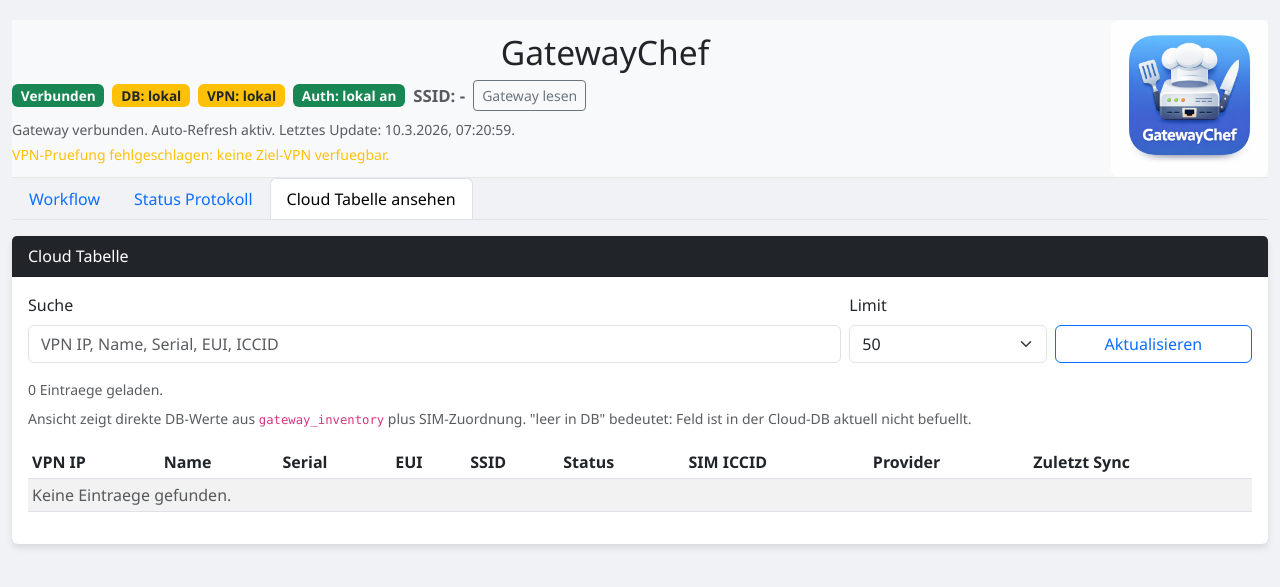
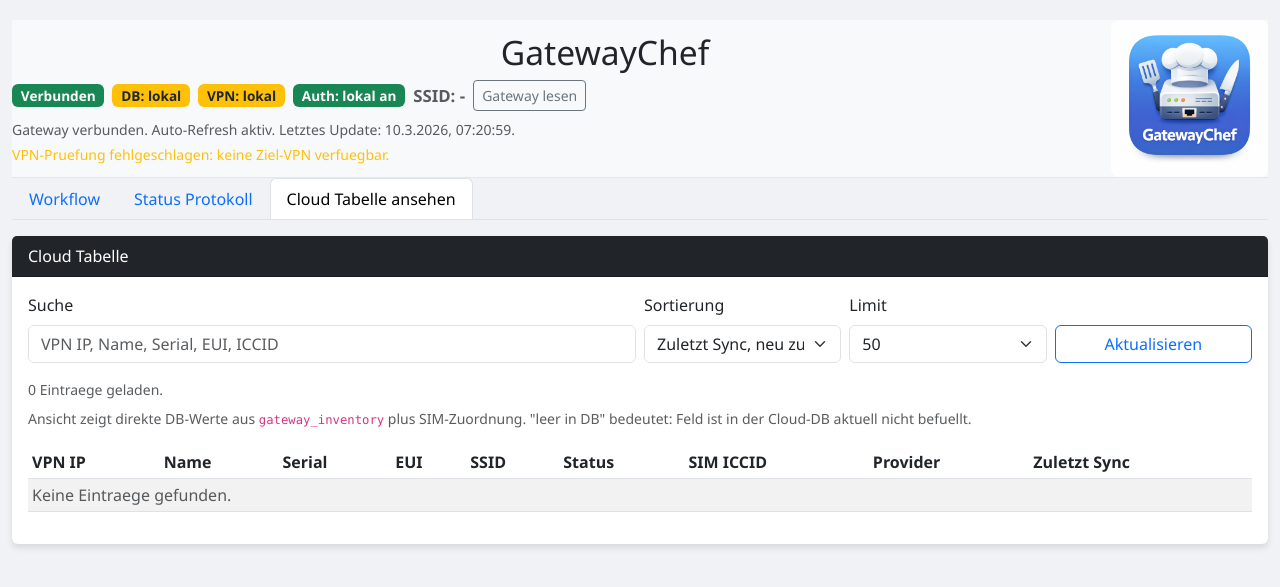
Before and after one commit to ball-b-lab/gatewayChef, a Flask app: page / in a window 1280 px wide, after a click on "Cloud Tabelle ansehen". Shown: the top 587 px of the page. Run offline with Flask 3, Linux system fonts and the light colour scheme; data that the repository does not hold is empty; some libraries are stand-ins or nearby versions.

Commit message:
Add cloud table sorting options

```diff
--- a/routes/db.py
+++ b/routes/db.py
@@ -170,12 +170,29 @@
     """
     search_term = (request.args.get('q') or '').strip()
     raw_limit = request.args.get('limit', '50')
+    sort_by = (request.args.get('sort_by') or 'last_sync').strip()
+    sort_dir = (request.args.get('sort_dir') or 'desc').strip().lower()
     try:
         limit = int(raw_limit)
     except (TypeError, ValueError):
         return error("Limit muss eine Zahl sein.", 400)
 
     limit = max(1, min(limit, 200))
+
+    sort_columns = {
+        "vpn_ip": "gi.vpn_ip",
+        "last_sync": "gi.last_gateway_sync_at",
+    }
+    if sort_by not in sort_columns:
+        return error("Ungueltige Sortierung.", 400)
+    if sort_dir not in {"asc", "desc"}:
+        return error("Ungueltige Sortierrichtung.", 400)
+
+    sort_expression = sort_columns[sort_by]
+    if sort_by == "last_sync":
+        order_clause = f"{sort_expression} {sort_dir.upper()} NULLS LAST, gi.id DESC"
+    else:
+        order_clause = f"{sort_expression} {sort_dir.upper()}, gi.id DESC"
 
     conn = None
     try:
@@ -221,7 +238,7 @@
                 LEFT JOIN sim_cards sc ON sc.id = gi.sim_card_id
                 LEFT JOIN sim_vendors sv ON sv.id = sc.vendor_id
                 {where_clause}
-                ORDER BY gi.assigned_at DESC NULLS LAST, gi.id DESC
+                ORDER BY {order_clause}
                 LIMIT %s
             """,
             params
@@ -249,6 +266,8 @@
             "count": len(rows),
             "query": search_term,
             "limit": limit,
+            "sort_by": sort_by,
+            "sort_dir": sort_dir,
         })
     except psycopg2.Error as e:
         return error(f"Datenbank Fehler: {e}", 500)
--- a/static/js/main.js
+++ b/static/js/main.js
@@ -185,6 +185,7 @@
     const clientSearch = document.getElementById('clientSearch');
     const clientId = document.getElementById('clientId');
     const cloudTableSearch = document.getElementById('cloudTableSearch');
+    const cloudTableSort = document.getElementById('cloudTableSort');
     const wsUser = document.getElementById('wsUser');
     const wsPass = document.getElementById('wsPass');
 
@@ -273,6 +274,11 @@
             loadCloudTableViewer();
         });
     }
+    if (cloudTableSort) {
+        cloudTableSort.addEventListener('change', () => {
+            loadCloudTableViewer();
+        });
+    }
 
     // Trigger Webservice check when credentials change
     const triggerWsCheck = () => {
--- a/static/js/workflow.js
+++ b/static/js/workflow.js
@@ -719,10 +719,12 @@
                 return { ok: false, error: String(e) };
             }
         },
-        async fetchTable(query, limit) {
+        async fetchTable(query, limit, sortBy, sortDir) {
             const params = new URLSearchParams();
             if (query) params.set('q', query);
             if (limit) params.set('limit', String(limit));
+            if (sortBy) params.set('sort_by', sortBy);
+            if (sortDir) params.set('sort_dir', sortDir);
             try {
                 const res = await safeJson(`/api/db/table-view?${params.toString()}`);
                 const unwrapped = unwrap(res.data);
@@ -788,15 +790,17 @@
 export async function loadCloudTableViewer() {
         const searchInput = document.getElementById('cloudTableSearch');
         const limitInput = document.getElementById('cloudTableLimit');
+        const sortInput = document.getElementById('cloudTableSort');
         const statusEl = document.getElementById('cloudTableStatus');
         const query = searchInput?.value?.trim() || '';
         const limit = limitInput?.value || '50';
+        const [sortBy = 'last_sync', sortDir = 'desc'] = (sortInput?.value || 'last_sync:desc').split(':');
 
         if (statusEl) {
             statusEl.textContent = 'Lade Cloud Tabelle...';
         }
 
-        const result = await DatabaseAdapter.fetchTable(query, limit);
+        const result = await DatabaseAdapter.fetchTable(query, limit, sortBy, sortDir);
         if (!result.ok) {
             renderCloudTableRows([]);
             if (statusEl) {
--- a/templates/index.html
+++ b/templates/index.html
@@ -432,9 +432,18 @@
             <div class="card-header bg-dark text-white">Cloud Tabelle</div>
             <div class="card-body">
                 <div class="row g-2 align-items-end mb-3">
-                    <div class="col-md-8">
+                    <div class="col-md-6">
                         <label for="cloudTableSearch" class="form-label">Suche</label>
                         <input type="text" class="form-control" id="cloudTableSearch" placeholder="VPN IP, Name, Serial, EUI, ICCID">
+                    </div>
+                    <div class="col-md-2">
+                        <label for="cloudTableSort" class="form-label">Sortierung</label>
+                        <select class="form-select" id="cloudTableSort">
+                            <option value="last_sync:desc" selected>Zuletzt Sync, neu zuerst</option>
+                            <option value="last_sync:asc">Zuletzt Sync, alt zuerst</option>
+                            <option value="vpn_ip:asc">VPN IP, aufsteigend</option>
+                            <option value="vpn_ip:desc">VPN IP, absteigend</option>
+                        </select>
                     </div>
                     <div class="col-md-2">
                         <label for="cloudTableLimit" class="form-label">Limit</label>
```
Also changed, not shown: tests/test_db_table_view.py (+12 -1 lines).
